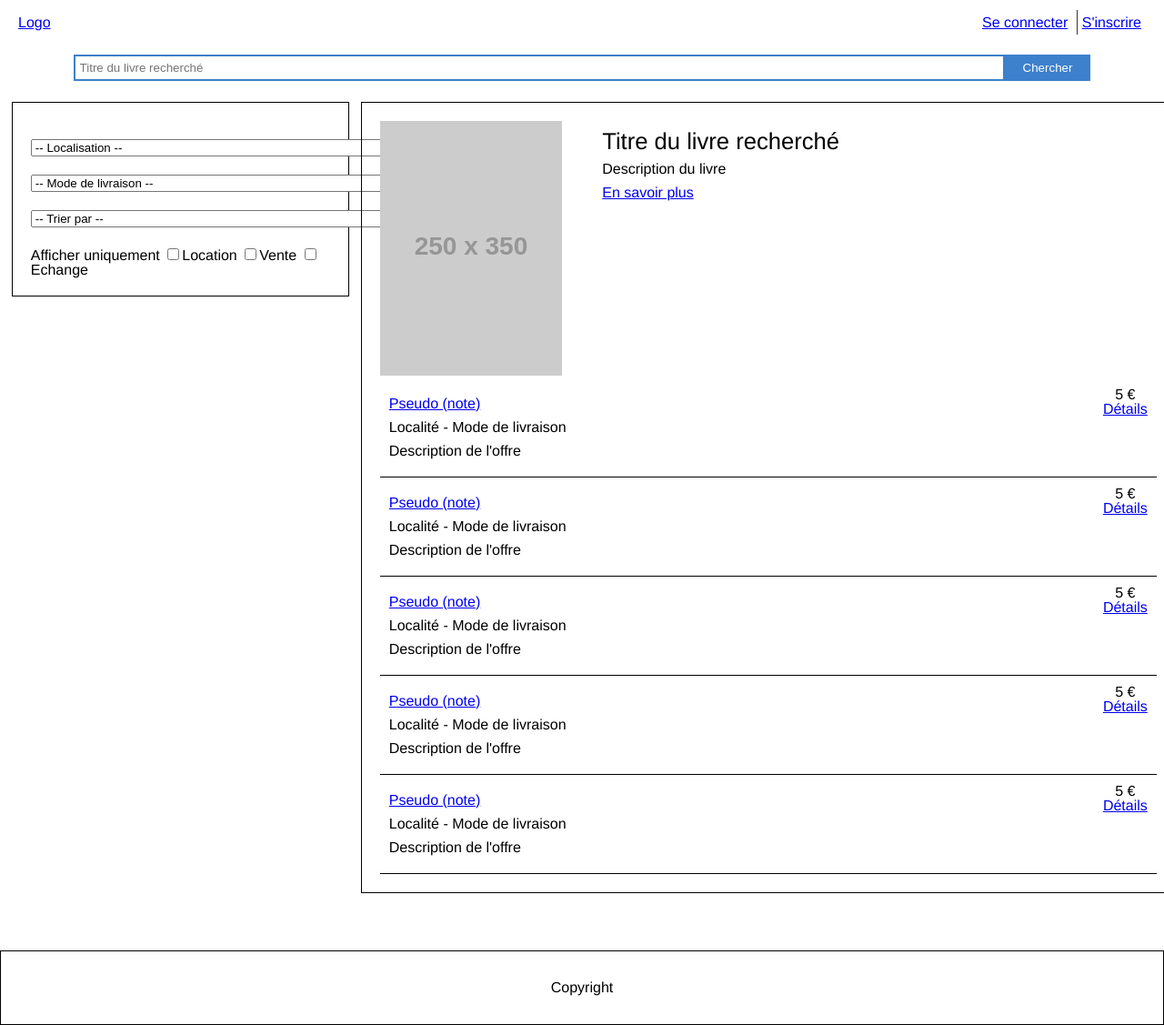
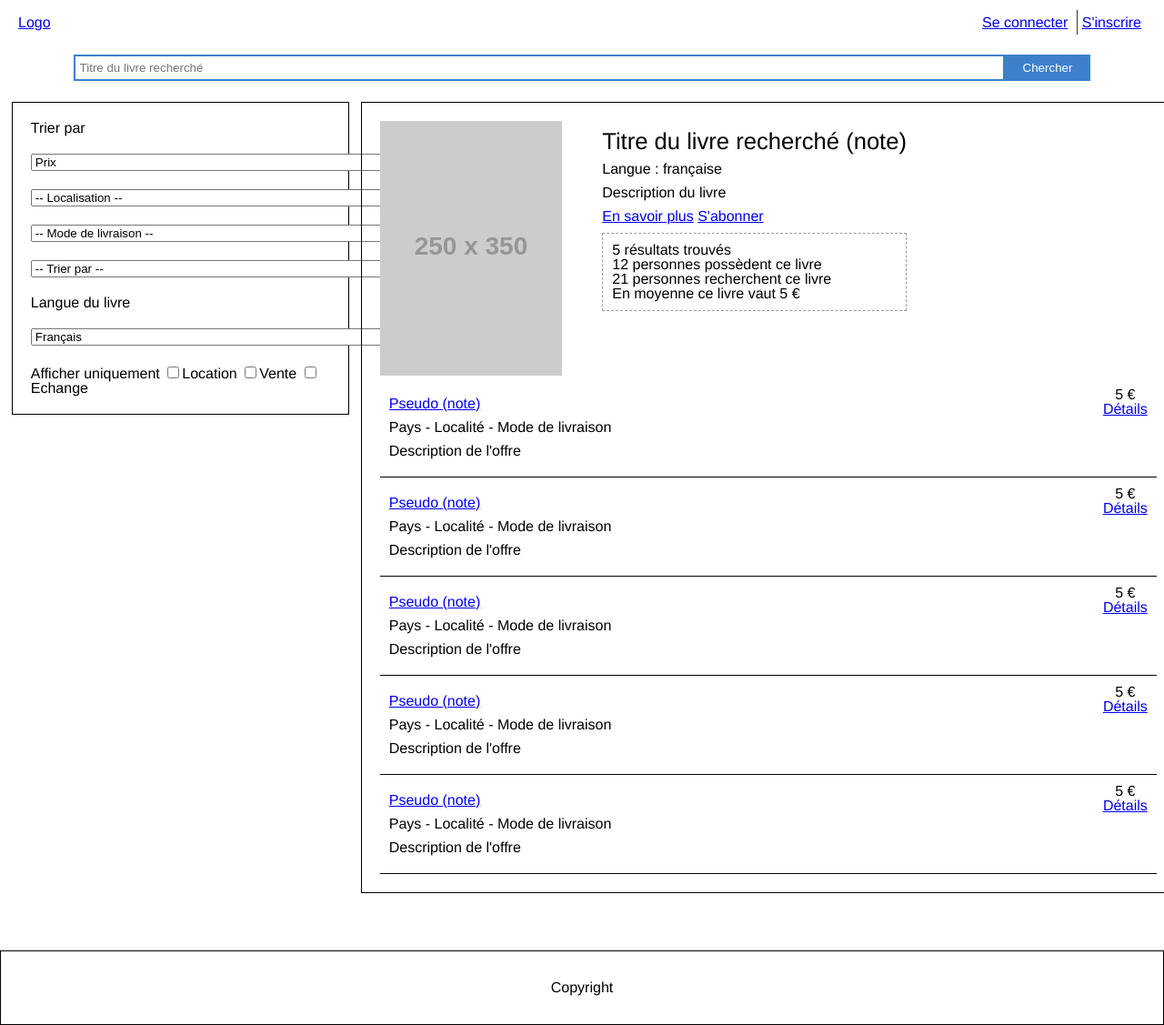
Before and after one commit to vgallien/ihm-livres, a Jekyll site: the page built from recherche/index.html, in a window 1280 px wide. Shown: the whole page at 91% size. Built offline with Jekyll 4.4.1, drawn with Linux system fonts in a browser that asks for light colours.

Commit message:
Ajout des langues dans les recherches et autres joyeusetés

```diff
--- a/css/main.css
+++ b/css/main.css
@@ -190,6 +190,12 @@ select {
 }
 .livre-image img { width: 100%; }
 .livre-description { padding-left: 40px; }
+
+.livre .moreInfos {
+    margin-top: 10px;
+    padding: 10px;
+    border: 1px #999 dashed;
+}
 /* DETAILS */
 .livre-infos .container,
 .livres-propo .container {
--- a/recherche/index.html
+++ b/recherche/index.html
@@ -5,6 +5,11 @@ layout: defaultWithSearchBar
 <div class="container">
     <div class="filtres">
         <form>
+            <label for="tri">Trier par</label>
+            <select id="tri">
+                <option>Prix</option>
+                <option>Note utilisateur</option>
+            </select>
             <select>
                 <option>-- Localisation --</option>
                 <option>Normandie</option>
@@ -14,11 +19,19 @@ layout: defaultWithSearchBar
                 <option>-- Mode de livraison --</option>
                 <option>En main propre</option>
                 <option>Colissimo</option>
+                <option>Point retrait</option>
             </select>
             <select>
                 <option>-- Trier par --</option>
                 <option>Localisation</option>
                 <option>Prix</option>
+            </select>
+            <label for="langue">Langue du livre</label>
+            <select id="langue">
+                <option>Français</option>
+                <option>Anglais</option>
+                <option>Allemand</option>
+                <option>Espagnol</option>
             </select>
             <div>
                 Afficher uniquement
@@ -34,9 +47,17 @@ layout: defaultWithSearchBar
                 {% include livre.html %}
             </div>
             <div class="livre-description">
-                <h1>Titre du livre recherché</h1>
+                <h1>Titre du livre recherché <span class="note">(note)</span></h1>
+                <p>Langue : française</p>
                 <p>Description du livre</p>
                 <a href="{{ site.baseurl }}/livre" title="En savoir plus">En savoir plus</a>
+                <a href="#" title="En savoir plus">S'abonner</a>
+                <div class="moreInfos">
+                    5 résultats trouvés <br />
+                    12 personnes possèdent ce livre <br />
+                    21 personnes recherchent ce livre <br />
+                    En moyenne ce livre vaut 5 €
+                </div>
             </div>
         </div>
         <div class="resultats-liste">
@@ -47,7 +68,7 @@ layout: defaultWithSearchBar
                     <a class="btn-details" href="{{ site.baseurl }}/details" title="Voir l'offre">Détails</a>
                 </div>
                 <p><a href="{{ site.baseurl }}/utilisateur" title="En savoir plus">Pseudo (note)</a></p>
-                <p>Localité - Mode de livraison</p>
+                <p>Pays - Localité - Mode de livraison</p>
                 <p>Description de l'offre</p>
             </div>
             {% endfor %}
```
